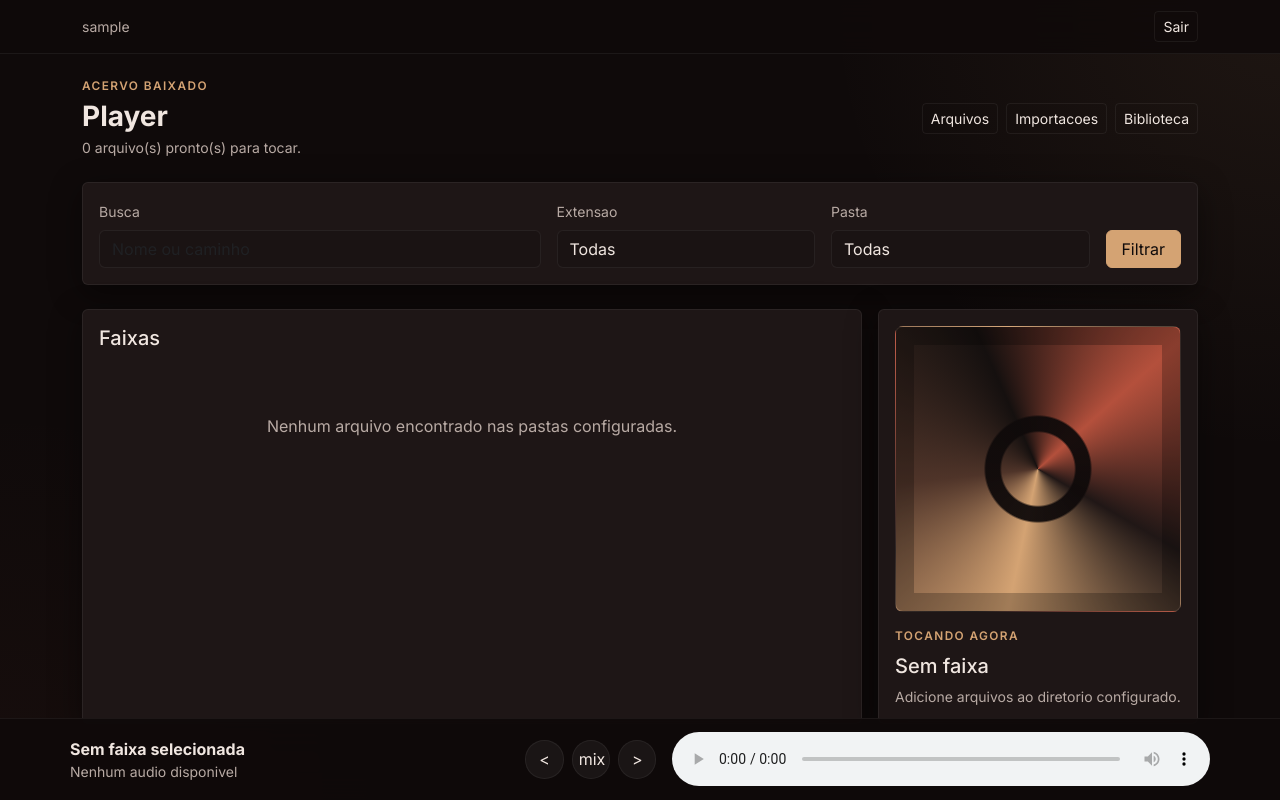
After one commit to Zambianco/MML, a Django app: page /downloads/player/ in a window 1280 px wide. The commit adds this page. Run offline with Django 5.2, Linux system fonts and the light colour scheme; the visitor is signed in with stand-in values (Sample User, id 1); parts of the project's set-up code (start-up, migrations or seed data) failed here and were passed over; some libraries are stand-ins or nearby versions.

Commit message:
feat(player): add music player functionality with file listing and streaming support

```diff
--- a/apps/downloads/templates/downloads/download_files.html
+++ b/apps/downloads/templates/downloads/download_files.html
@@ -11,6 +11,7 @@
             <p class="text-secondary small mt-1 mb-0">Visao direta do que existe no disco do sistema.</p>
         </div>
         <div class="d-flex gap-2 flex-wrap">
+            <a class="btn btn-dark btn-sm" href="{% url 'downloads-player' %}">Player</a>
             <a class="btn btn-outline-dark btn-sm" href="{% url 'downloads-import-list' %}">Importacoes</a>
         </div>
     </div>
--- a/apps/downloads/templates/downloads/import_detail_panel.html
+++ b/apps/downloads/templates/downloads/import_detail_panel.html
@@ -5,6 +5,7 @@
     </div>
     <div class="d-flex gap-2">
         <a class="btn btn-outline-dark" href="{% url 'downloads-import-list' %}">Nova importacao</a>
+        <a class="btn btn-outline-dark" href="{% url 'downloads-player' %}">Player</a>
         <a class="btn btn-outline-dark" href="{% url 'downloads-files' %}">Arquivos baixados</a>
         <a class="btn btn-dark" href="http://localhost:5030" target="_blank" rel="noopener">Abrir slskd</a>
         <a class="btn btn-outline-secondary" href="{% url 'library-dashboard' %}">Biblioteca</a>
--- /dev/null
+++ b/apps/downloads/templates/downloads/music_player.html
@@ -0,0 +1,292 @@
+{% extends "base.html" %}
+
+{% block title %}Player | My Music Library{% endblock %}
+
+{% block extra_head %}
+<style>
+    .player-shell {
+        padding-bottom: 8.5rem;
+    }
+
+    .player-grid {
+        display: grid;
+        grid-template-columns: minmax(0, 1fr) 320px;
+        gap: 1rem;
+    }
+
+    .track-list {
+        display: grid;
+        gap: 0.55rem;
+    }
+
+    .track-button {
+        width: 100%;
+        border: 1px solid var(--app-border);
+        border-radius: 8px;
+        background: rgba(255, 255, 255, 0.03);
+        color: var(--app-text-primary);
+        padding: 0.8rem 0.9rem;
+        text-align: left;
+        transition: border-color 0.15s ease, background 0.15s ease;
+    }
+
+    .track-button:hover,
+    .track-button.is-active {
+        border-color: rgba(212, 163, 115, 0.55);
+        background: rgba(212, 163, 115, 0.1);
+    }
+
+    .track-title {
+        display: block;
+        font-weight: 650;
+        overflow-wrap: anywhere;
+    }
+
+    .track-meta {
+        display: block;
+        color: var(--app-text-secondary);
+        font-size: 0.82rem;
+        margin-top: 0.2rem;
+        overflow-wrap: anywhere;
+    }
+
+    .now-panel {
+        position: sticky;
+        top: 5rem;
+    }
+
+    .cover-plate {
+        aspect-ratio: 1;
+        border-radius: 8px;
+        background:
+            radial-gradient(circle at center, transparent 0 18%, rgba(15, 10, 10, 0.95) 19% 26%, transparent 27%),
+            conic-gradient(from 120deg, #201716, #d4a373, #4f3429, #15100f, #b4503c, #201716);
+        border: 1px solid var(--app-border);
+        box-shadow: inset 0 0 0 18px rgba(0, 0, 0, 0.24);
+    }
+
+    .player-bar {
+        position: fixed;
+        left: 0;
+        right: 0;
+        bottom: 0;
+        z-index: 20;
+        border-top: 1px solid var(--app-border);
+        background: rgba(15, 10, 10, 0.94);
+        backdrop-filter: blur(18px);
+    }
+
+    .player-bar-inner {
+        display: grid;
+        grid-template-columns: minmax(0, 1fr) auto minmax(260px, 42vw);
+        gap: 1rem;
+        align-items: center;
+        padding: 0.85rem 0;
+    }
+
+    .icon-button {
+        width: 2.4rem;
+        height: 2.4rem;
+        border-radius: 50%;
+        border: 1px solid var(--app-border);
+        background: rgba(255, 255, 255, 0.05);
+        color: var(--app-text-primary);
+    }
+
+    @media (max-width: 900px) {
+        .player-grid,
+        .player-bar-inner {
+            grid-template-columns: 1fr;
+        }
+
+        .now-panel {
+            position: static;
+        }
+    }
+</style>
+{% endblock %}
+
+{% block content %}
+<main class="container app-page player-shell py-4">
+    <div class="d-flex flex-wrap justify-content-between align-items-center gap-3 mb-4">
+        <div>
+            <p class="page-kicker mb-1">Acervo baixado</p>
+            <h1 class="h3 mb-0 fw-bold">Player</h1>
+            <p class="text-secondary small mt-1 mb-0">{{ file_count }} arquivo(s) pronto(s) para tocar.</p>
+        </div>
+        <div class="d-flex gap-2 flex-wrap">
+            <a class="btn btn-outline-dark btn-sm" href="{% url 'downloads-files' %}">Arquivos</a>
+            <a class="btn btn-outline-dark btn-sm" href="{% url 'downloads-import-list' %}">Importacoes</a>
+            <a class="btn btn-outline-secondary btn-sm" href="{% url 'library-dashboard' %}">Biblioteca</a>
+        </div>
+    </div>
+
+    <div class="card shadow-sm border-0 mb-4">
+        <div class="card-body">
+            <form method="get" class="row g-3 align-items-end">
+                <div class="col-lg-5">
+                    <label class="form-label small text-secondary" for="filter-q">Busca</label>
+                    <input class="form-control" id="filter-q" type="search" name="q" value="{{ query }}" placeholder="Nome ou caminho">
+                </div>
+                <div class="col-sm-4 col-lg-3">
+                    <label class="form-label small text-secondary" for="filter-ext">Extensao</label>
+                    <select class="form-select" id="filter-ext" name="ext">
+                        <option value="">Todas</option>
+                        {% for ext in extensions %}
+                            <option value="{{ ext }}" {% if ext == selected_extension %}selected{% endif %}>{{ ext }}</option>
+                        {% endfor %}
+                    </select>
+                </div>
+                <div class="col-sm-4 col-lg-3">
+                    <label class="form-label small text-secondary" for="filter-root">Pasta</label>
+                    <select class="form-select" id="filter-root" name="root">
+                        <option value="">Todas</option>
+                        {% for root in download_roots %}
+                            <option value="{{ root }}" {% if root|stringformat:"s" == selected_root %}selected{% endif %}>{{ root }}</option>
+                        {% endfor %}
+                    </select>
+                </div>
+                <div class="col-sm-4 col-lg-1 d-grid">
+                    <button class="btn btn-dark" type="submit">Filtrar</button>
+                </div>
+            </form>
+        </div>
+    </div>
+
+    <div class="player-grid">
+        <section class="card shadow-sm border-0">
+            <div class="card-body">
+                <div class="d-flex justify-content-between align-items-center gap-3 mb-3">
+                    <h2 class="h5 mb-0">Faixas</h2>
+                    {% if all_file_count != file_count %}
+                        <span class="small text-secondary">de {{ all_file_count }} total(is)</span>
+                    {% endif %}
+                </div>
+                {% if files %}
+                    <div class="track-list" id="track-list">
+                        {% for file in files %}
+                            <button
+                                class="track-button"
+                                type="button"
+                                data-index="{{ forloop.counter0 }}"
+                                data-title="{{ file.name }}"
+                                data-path="{{ file.relative_path }}"
+                                data-src="{{ file.stream_url }}"
+                            >
+                                <span class="track-title">{{ file.name }}</span>
+                                <span class="track-meta">{{ file.relative_path }}</span>
+                            </button>
+                        {% endfor %}
+                    </div>
+                {% else %}
+                    <div class="text-center py-5">
+                        <p class="mb-0 text-secondary">Nenhum arquivo encontrado nas pastas configuradas.</p>
+                    </div>
+                {% endif %}
+            </div>
+        </section>
+
+        <aside class="card shadow-sm border-0 now-panel">
+            <div class="card-body">
+                <div class="cover-plate mb-3" aria-hidden="true"></div>
+                <p class="page-kicker mb-2">Tocando agora</p>
+                <h2 class="h5 mb-2" id="now-title">{% if files %}{{ files.0.name }}{% else %}Sem faixa{% endif %}</h2>
+                <p class="text-secondary small mb-0 text-break" id="now-path">{% if files %}{{ files.0.relative_path }}{% else %}Adicione arquivos ao diretorio configurado.{% endif %}</p>
+            </div>
+        </aside>
+    </div>
+</main>
+
+<div class="player-bar">
+    <div class="container player-bar-inner">
+        <div class="text-break">
+            <strong id="bar-title">{% if files %}{{ files.0.name }}{% else %}Sem faixa selecionada{% endif %}</strong>
+            <div class="small text-secondary" id="bar-path">{% if files %}{{ files.0.relative_path }}{% else %}Nenhum audio disponivel{% endif %}</div>
+        </div>
+        <div class="d-flex gap-2 justify-content-center">
+            <button class="icon-button" type="button" id="prev-track" aria-label="Faixa anterior">&lt;</button>
+            <button class="icon-button is-active" type="button" id="shuffle-track" aria-label="Modo aleatorio ativado">mix</button>
+            <button class="icon-button" type="button" id="next-track" aria-label="Proxima faixa">&gt;</button>
+        </div>
+        <audio id="main-player" controls preload="none" class="w-100" {% if files %}src="{{ files.0.stream_url }}"{% endif %}></audio>
+    </div>
+</div>
+
+<script>
+    (() => {
+        const player = document.getElementById("main-player");
+        const buttons = Array.from(document.querySelectorAll(".track-button"));
+        const nowTitle = document.getElementById("now-title");
+        const nowPath = document.getElementById("now-path");
+        const barTitle = document.getElementById("bar-title");
+        const barPath = document.getElementById("bar-path");
+        const previous = document.getElementById("prev-track");
+        const next = document.getElementById("next-track");
+        const shuffle = document.getElementById("shuffle-track");
+        let activeIndex = buttons.length ? 0 : -1;
+        let shuffleEnabled = true;
+
+        function selectTrack(index, autoplay = true) {
+            if (!buttons[index]) {
+                return;
+            }
+            const button = buttons[index];
+            activeIndex = index;
+            buttons.forEach((item) => item.classList.toggle("is-active", item === button));
+            player.src = button.dataset.src;
+            nowTitle.textContent = button.dataset.title;
+            nowPath.textContent = button.dataset.path;
+            barTitle.textContent = button.dataset.title;
+            barPath.textContent = button.dataset.path;
+            if (autoplay) {
+                player.play().catch(() => {});
+            }
+        }
+
+        buttons.forEach((button, index) => {
+            button.addEventListener("click", () => selectTrack(index));
+        });
+
+        function randomNextIndex() {
+            if (buttons.length < 2) {
+                return activeIndex;
+            }
+            let nextIndex = activeIndex;
+            while (nextIndex === activeIndex) {
+                nextIndex = Math.floor(Math.random() * buttons.length);
+            }
+            return nextIndex;
+        }
+
+        previous.addEventListener("click", () => {
+            if (!buttons.length) {
+                return;
+            }
+            selectTrack((activeIndex - 1 + buttons.length) % buttons.length);
+        });
+
+        next.addEventListener("click", () => {
+            if (!buttons.length) {
+                return;
+            }
+            selectTrack(shuffleEnabled ? randomNextIndex() : (activeIndex + 1) % buttons.length);
+        });
+
+        shuffle.addEventListener("click", () => {
+            shuffleEnabled = !shuffleEnabled;
+            shuffle.classList.toggle("is-active", shuffleEnabled);
+            shuffle.setAttribute("aria-label", shuffleEnabled ? "Modo aleatorio ativado" : "Modo aleatorio desativado");
+        });
+
+        player.addEventListener("ended", () => {
+            if (buttons.length > 1) {
+                selectTrack(shuffleEnabled ? randomNextIndex() : (activeIndex + 1) % buttons.length);
+            }
+        });
+
+        if (buttons.length) {
+            buttons[0].classList.add("is-active");
+        }
+    })();
+</script>
+{% endblock %}
--- a/apps/downloads/urls.py
+++ b/apps/downloads/urls.py
@@ -1,11 +1,12 @@
 from django.urls import path
 
-from .views import cancel_round, download_files, file_stream, import_detail, import_detail_fragment, import_list, item_download, item_query, item_search, item_stream, item_transfer, process_round, refresh_status
+from .views import cancel_round, download_files, file_stream, import_detail, import_detail_fragment, import_list, item_download, item_query, item_search, item_stream, item_transfer, music_player, process_round, refresh_status
 
 urlpatterns = [
     path("", import_list, name="downloads-import-list"),
     path("arquivos/", download_files, name="downloads-files"),
     path("arquivos/tocar/", file_stream, name="downloads-file-stream"),
+    path("player/", music_player, name="downloads-player"),
     path("<int:pk>/", import_detail, name="downloads-import-detail"),
     path("<int:pk>/fragment/", import_detail_fragment, name="downloads-import-detail-fragment"),
     path("<int:pk>/processar/", process_round, name="downloads-process-round"),
--- a/apps/downloads/views.py
+++ b/apps/downloads/views.py
@@ -272,6 +272,29 @@ def download_files(request: HttpRequest) -> HttpResponse:
     )
 
 
+def music_player(request: HttpRequest) -> HttpResponse:
+    all_files = _downloaded_files()
+    query = str(request.GET.get("q") or "")
+    extension = str(request.GET.get("ext") or "")
+    root = str(request.GET.get("root") or "")
+    files = _filter_downloaded_files(all_files, query=query, extension=extension, root=root)
+    extensions = sorted({f".{file['name'].rpartition('.')[2].casefold()}" for file in all_files if file["name"].rpartition(".")[2]})
+    return render(
+        request,
+        "downloads/music_player.html",
+        {
+            "download_roots": _download_roots(),
+            "files": files,
+            "file_count": len(files),
+            "all_file_count": len(all_files),
+            "extensions": extensions,
+            "query": query,
+            "selected_extension": extension,
+            "selected_root": root,
+        },
+    )
+
+
 def import_detail(request: HttpRequest, pk: int) -> HttpResponse:
     track_import = get_object_or_404(TrackImport, pk=pk)
     return render(
```
Also changed, not shown: apps/downloads/tests.py (+15 -0 lines).
